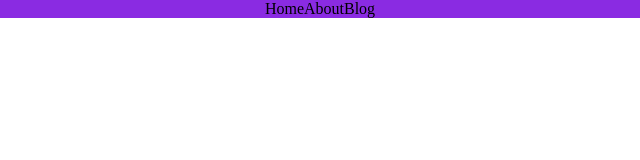
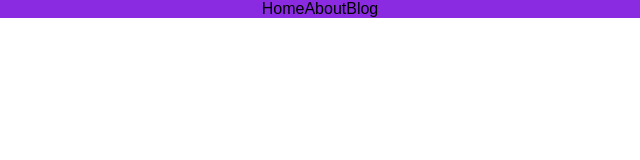
Before and after one commit to JahongirAbduvaliyev/git-github, a plain HTML site: page index.html in a window 1280 px wide. Shown: the full height of the page, 320-960 px from the left. Drawn offline with Linux system fonts and the light colour scheme.

Commit message:
main section done

```diff
--- a/main.css
+++ b/main.css
@@ -13,3 +13,8 @@ ul{
     justify-content: center;
     text-align: center;
 }
+li{
+    font-size: medium;
+    font-family: sans-serif;
+    font-weight: 500;
+}
```
